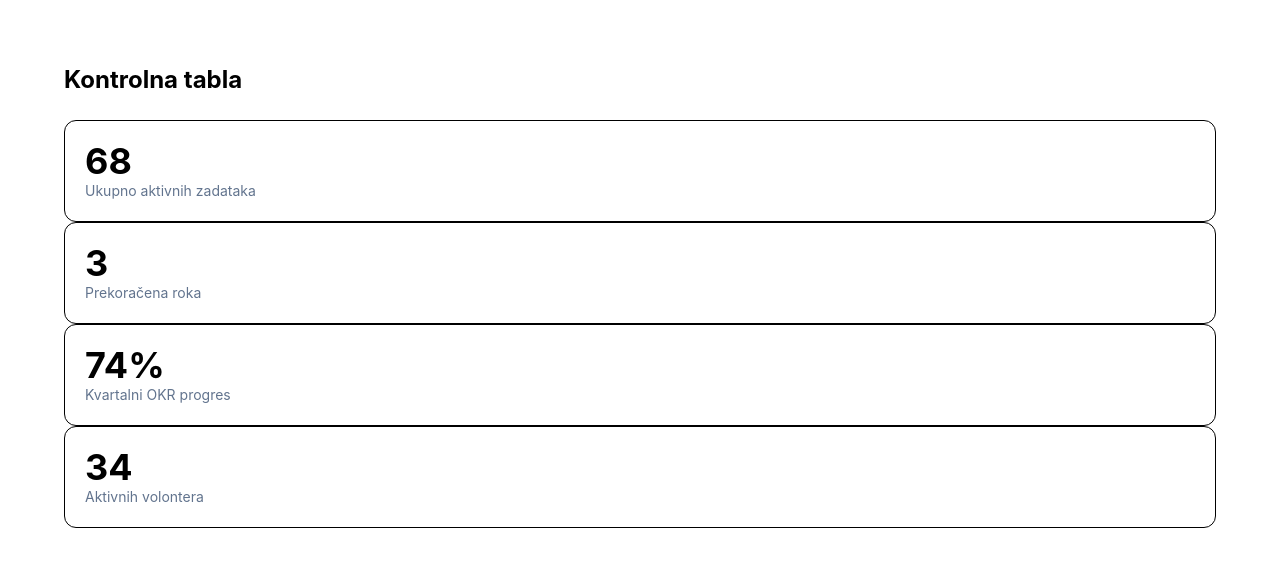
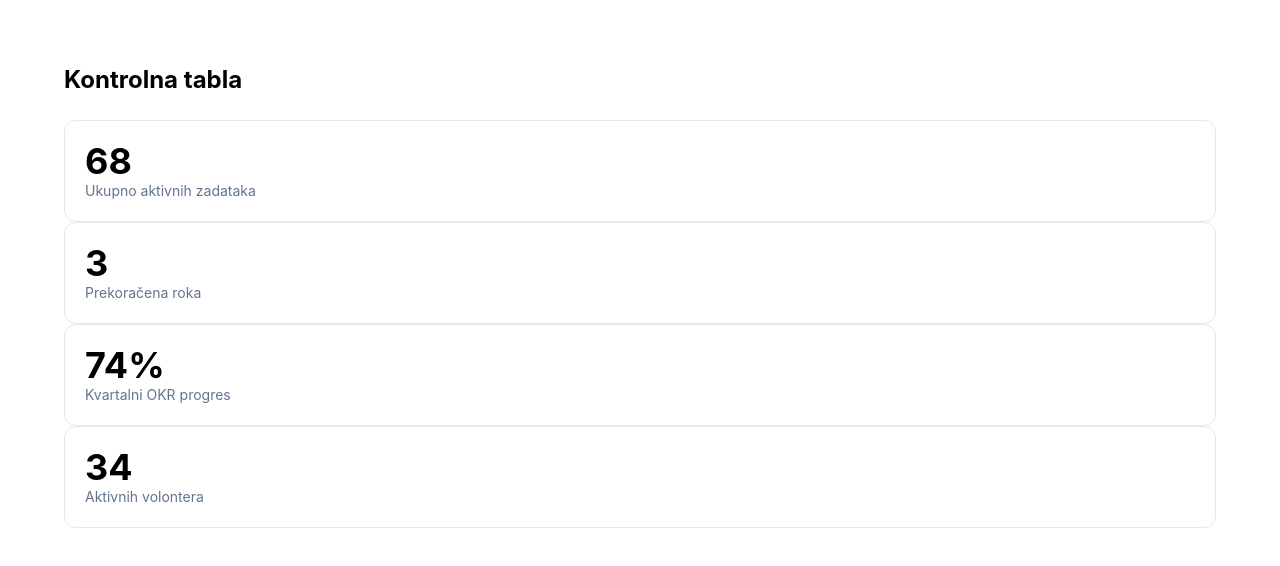
Before and after one commit to Emrahalibasic1/most-app-vol, a React (Vite) app in the folder client/: page / in a window 1280 px wide. Shown: the top 566 px of the page. Built offline with nearby package versions, Linux system fonts and the light colour scheme.

Commit message:
Add reusable StatCards component

```diff
--- a/client/src/components/statCard.tsx
+++ b/client/src/components/statCard.tsx
@@ -5,7 +5,7 @@
 
 function StatCard ({ value, label }: StatCardProps) {
     return(
-        <div className="rounded-xl border border slate-200 bg-white p-5">
+        <div className="rounded-xl border border-slate-200 bg-white p-5">
             <div className="text-4xl font-bold">{value}</div>
                 <div className="text-sm text-slate-500">{label}</div>
         </div>
```
